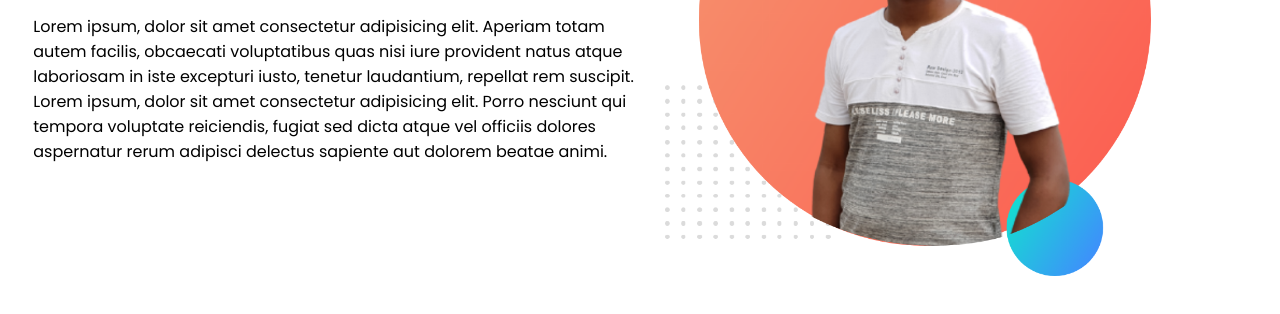
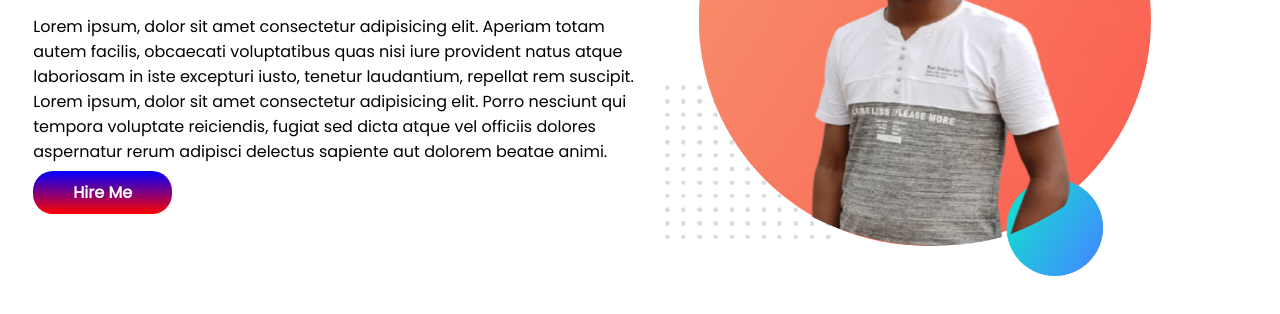
Before and after one commit to noman081/developer-portfolio, a plain HTML site: page index.html in a window 1280 px wide. Shown: the part 214-528 px from the top of the page. Drawn offline with Linux system fonts and the light colour scheme.

Commit message:
after completing header side

```diff
--- a/css/style.css
+++ b/css/style.css
@@ -17,3 +17,11 @@ section{
 .half-width img{
     width: 80%;
 }
+.link-button{
+    text-decoration: none;
+    background-image: linear-gradient(blue, red);
+    color: white;
+    padding: 10px 40px;
+    font-weight: 700;
+    border-radius: 20px;
+}
--- a/index.html
+++ b/index.html
@@ -24,6 +24,7 @@
                 suscipit. Lorem ipsum, dolor sit amet consectetur adipisicing elit. Porro nesciunt qui tempora voluptate
                 reiciendis, fugiat sed dicta atque vel officiis dolores aspernatur rerum adipisci delectus sapiente aut
                 dolorem beatae animi.</p>
+            <a target="_blank" class="link-button" href="https://www.linkedin.com/in/md-abdullah-al-noman-majumder-357b95206/">Hire Me</a>
         </div>
 
         <div class="half-width">
```
